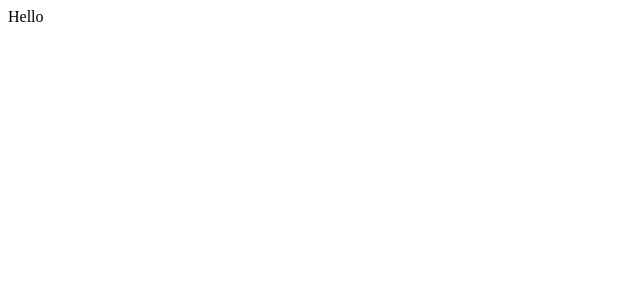
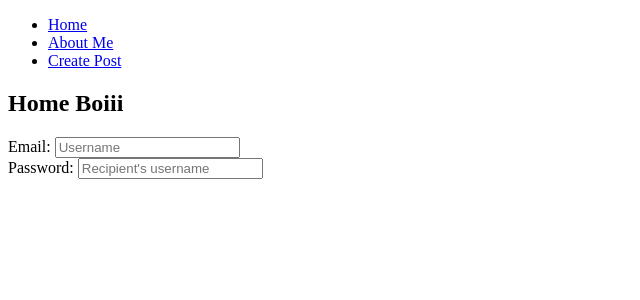
Before and after one commit to brennan-mccreary/socialMediaApp, a React (Create React App) app: page / in a window 1280 px wide. Shown: the top 300 px of the page, without its empty margins (0-640 px from the left). Built offline with nearby package versions, Linux system fonts and the light colour scheme.

Commit message:
working page nav and login

```diff
--- a/src/components/App.jsx
+++ b/src/components/App.jsx
@@ -1,7 +1,16 @@
 //Imports
 import React, { Component } from 'react';
 import './App.css';
-import axios from 'axios';
+// import axios from 'axios';
+import {
+    BrowserRouter,
+    Routes,
+    Route,
+    Link
+} from "react-router-dom"
+
+import Login from "./Login/Login.jsx"
+
 
 //Import components
 
@@ -22,12 +31,45 @@ class App extends Component {
     //Render components
     render() {
         return(
-            <div>
-                Hello
-            </div>
+            <BrowserRouter>
+                {/* <div>
+                    Hello
+                </div> */}
+                <div>
+                    <nav>
+                        <ul>
+                            <li>
+                                <Link to="/">Home</Link>
+                            </li>
+                            <li>
+                                <Link to="/about">About Me</Link>
+                            </li>
+                            <li>
+                                <Link to="/create">Create Post</Link>
+                            </li>
+                        </ul>
+                    </nav>
+
+                    <Routes>
+                        <Route exact path="/about" element={<About />} />
+                        <Route exact path="/create" element={<Create />} />
+                        <Route exact path="/" element={<Login />} />
+                    </Routes>
+                </div>
+            </BrowserRouter>
+
         )
     }
 }
 
+
+function About() {
+    return <h2>About to get Funky</h2>;
+}
+
+function Create() {
+    return <h2>Nooice</h2>;
+}
+
 //Export
 export default App;
--- /dev/null
+++ b/src/components/Login/Login.jsx
@@ -0,0 +1,21 @@
+import React from "react";
+
+const Login = () => {
+    return (
+        <div>
+        <h2>Home Boiii</h2>
+            <div class="input-group mb-3">
+                <span class="input-group-text" id="basic-addon1">Email: </span>
+                <input type="text" class="form-control" placeholder="Username" aria-label="Username" aria-describedby="basic-addon1" />
+            </div>
+
+            <div class="input-group mb-3">
+            <span class="input-group-text" id="basic-addon2">Password: </span>
+                <input type="text" class="form-control" placeholder="Recipient's username" aria-label="Recipient's username" aria-describedby="basic-addon2" />
+            </div>
+    </div>
+
+    );
+}
+
+export default Login;
```
Also changed, not shown: src/components/Register/Register.jsx (added, +21 -0 lines), src/components/Login/Login.css (added), src/components/Register/Register.css (added).
